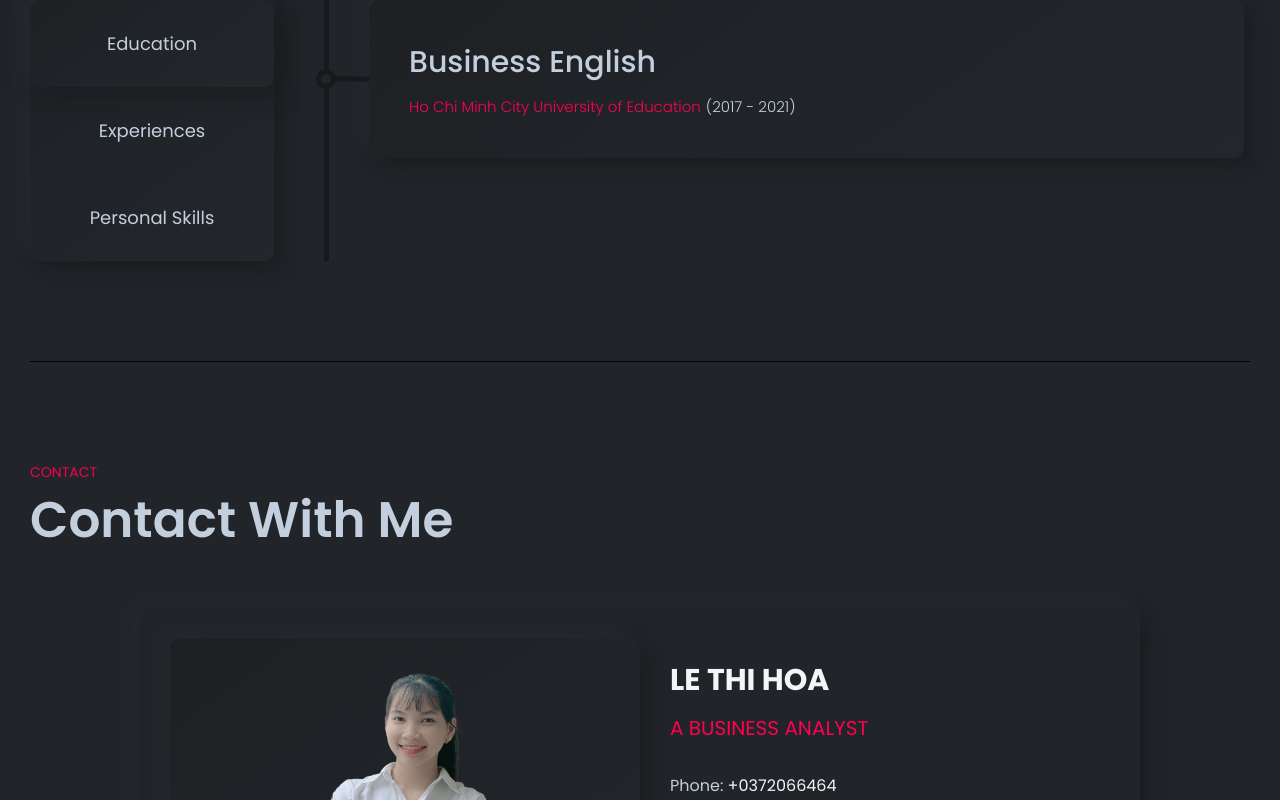
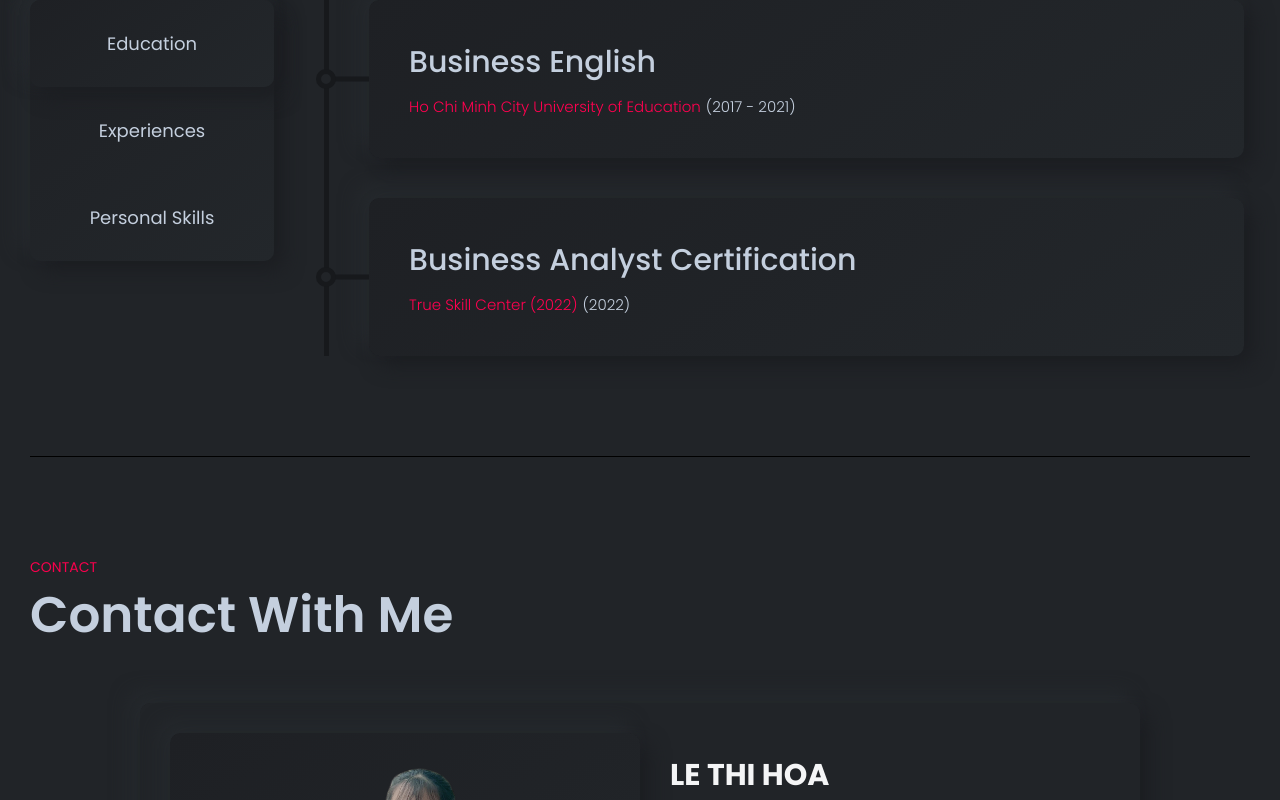
Before and after one commit to lengocson131002/cv-website, a React (Create React App) app: page / in a window 1280 px wide. Shown: the part 2322-3122 px from the top of the page. Built offline with nearby package versions, Linux system fonts and the light colour scheme.

Commit message:
Update education

```diff
--- a/src/constants/index.js
+++ b/src/constants/index.js
@@ -53,6 +53,11 @@ export const education = [
         organization: "Ho Chi Minh City University of Education",
         time: "2017 - 2021",
         major: "Business English"
+    },
+    {
+        organization: "True Skill Center (2022)",
+        time: "2022",
+        major: "Business Analyst Certification "
     }
 ]
 
```
